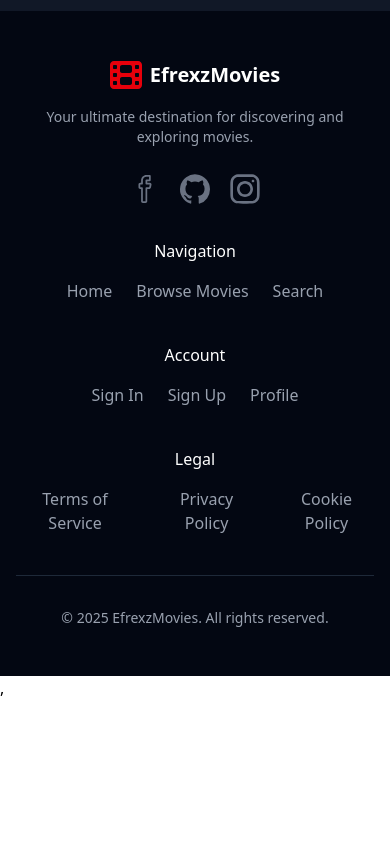
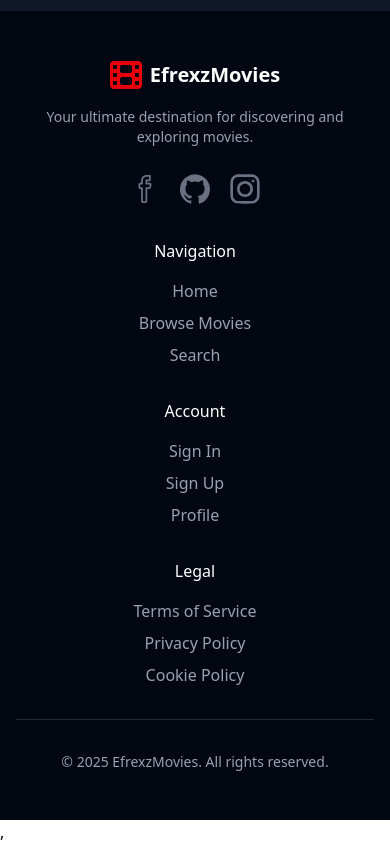
Before and after one commit to Efrexz/EfrexzMovies, a React (Vite) app: page / in a window 390 px wide. Shown: the part 1515-2359 px from the top of the page. Before the commit the page ends 2215 px from the top, so only its background shows below. Built offline with nearby package versions, Linux system fonts and the light colour scheme.

Commit message:
creando el componente NavigationColumn para no repetir codigo en el footer

```diff
--- a/src/App.tsx
+++ b/src/App.tsx
@@ -1,7 +1,7 @@
 import { Suspense, lazy } from 'react';
 import Layout from "@components/Layout/Layout";
 // import LoadingSpinner from '@components/loadinSpinner/LoadingSpinner';
-import LoadingSpinner from '@components/LoadingSpinner';
+import LoadingSpinner from '@components/common/LoadingSpinner';
 
 
 function App() {
--- a/src/components/Layout/Footer.tsx
+++ b/src/components/Layout/Footer.tsx
@@ -1,10 +1,29 @@
-import { Link } from 'react-router-dom';
+import NavigationColumn from '@components/NavigationColumn';
 import FilmIcon from '@assets/icons/film.svg?react';
 import InstagramIcon from '@assets/icons/socialMediaIcons/instagram.svg?react';
 import FacebookIcon from '@assets/icons/socialMediaIcons/facebook.svg?react';
 import GitHubIcon from '@assets/icons/socialMediaIcons/github.svg?react';
 
 function Footer () {
+
+  const navigationLinkData = [
+  { to: "/", label: "Home" },
+  { to: "/browse", label: "Browse Movies" },
+  { to: "/search", label: "Search" },
+];
+
+const accountLinkData = [
+  { to: "/login", label: "Sign In" },
+  { to: "/signup", label: "Sign Up" },
+  { to: "/profile", label: "Profile" },
+];
+
+const legalLinkData = [
+  { to: "#", label: "Terms of Service" },
+  { to: "#", label: "Privacy Policy" },
+  { to: "#", label: "Cookie Policy" },
+];
+
 
   return (
     <footer className="bg-gray-950 text-gray-400 py-12 ">
@@ -55,32 +74,9 @@ function Footer () {
             </div>
           </section>
 
-          <nav className="space-y-4 text-center sm:text-left">
-            <h3 className="text-white font-medium mb-4">Navigation</h3>
-            <ul className="flex sm:block gap-6 space-y-2 justify-center">
-              <li><Link to="/" className="hover:text-white transition-colors">Home</Link></li>
-              <li><Link to="/browse" className="hover:text-white transition-colors">Browse Movies</Link></li>
-              <li><Link to="/search" className="hover:text-white transition-colors">Search</Link></li>
-            </ul>
-          </nav>
-
-          <nav className="space-y-4 text-center sm:text-left">
-            <h3 className="text-white font-medium mb-4">Account</h3>
-            <ul className="flex sm:block gap-6 space-y-2 justify-center">
-              <li><Link to="/login" className="hover:text-white transition-colors">Sign In</Link></li>
-              <li><Link to="/signup" className="hover:text-white transition-colors">Sign Up</Link></li>
-              <li><Link to="/profile" className="hover:text-white transition-colors">Profile</Link></li>
-            </ul>
-          </nav>
-
-          <nav className="space-y-4 text-center sm:text-left">
-            <h3 className="text-white font-medium mb-4">Legal</h3>
-            <ul className="flex sm:block gap-6 space-y-2 justify-center">
-              <li><Link to="#" className="hover:text-white transition-colors">Terms of Service</Link></li>
-              <li><Link to="#" className="hover:text-white transition-colors">Privacy Policy</Link></li>
-              <li><Link to="#" className="hover:text-white transition-colors">Cookie Policy</Link></li>
-            </ul>
-          </nav>
+          <NavigationColumn title="Navigation" links={navigationLinkData} />
+          <NavigationColumn title="Account" links={accountLinkData} />
+          <NavigationColumn title="Legal" links={legalLinkData} />
         </div>
 
         <div className="border-t border-gray-800 mt-8 pt-8 text-sm text-center">
--- /dev/null
+++ b/src/components/NavigationColumn.tsx
@@ -0,0 +1,31 @@
+import { Link } from 'react-router-dom';
+
+interface LinkItem {
+  to: string;
+  label: string;
+}
+
+interface NavigationColumnProps {
+  title: string;
+  links: LinkItem[];
+}
+
+
+function NavigationColumn({ title, links }: NavigationColumnProps) {
+  return (
+    <nav className="space-y-4 text-center sm:text-left">
+      <h3 className="text-white font-medium mb-4">{title}</h3>
+      <ul className="space-y-2">
+        {links.map((linkItem) => (
+          <li key={linkItem.label}>
+            <Link to={linkItem.to} className="hover:text-white transition-colors">
+              {linkItem.label}
+            </Link>
+          </li>
+        ))}
+      </ul>
+    </nav>
+  );
+}
+
+export default NavigationColumn;
--- a/src/components/LoadingSpinner.tsx
+++ b/src/components/common/LoadingSpinner.tsx
@@ -1,4 +1,4 @@
-function Loader(){
+function LoadingSpinner(){
   return (
     <div className="flex items-center justify-center min-h-[50vh]">
       <div className="relative w-15 h-15">
@@ -9,4 +9,4 @@ function Loader(){
   );
 };
 
-export default Loader;
+export default LoadingSpinner;
```
